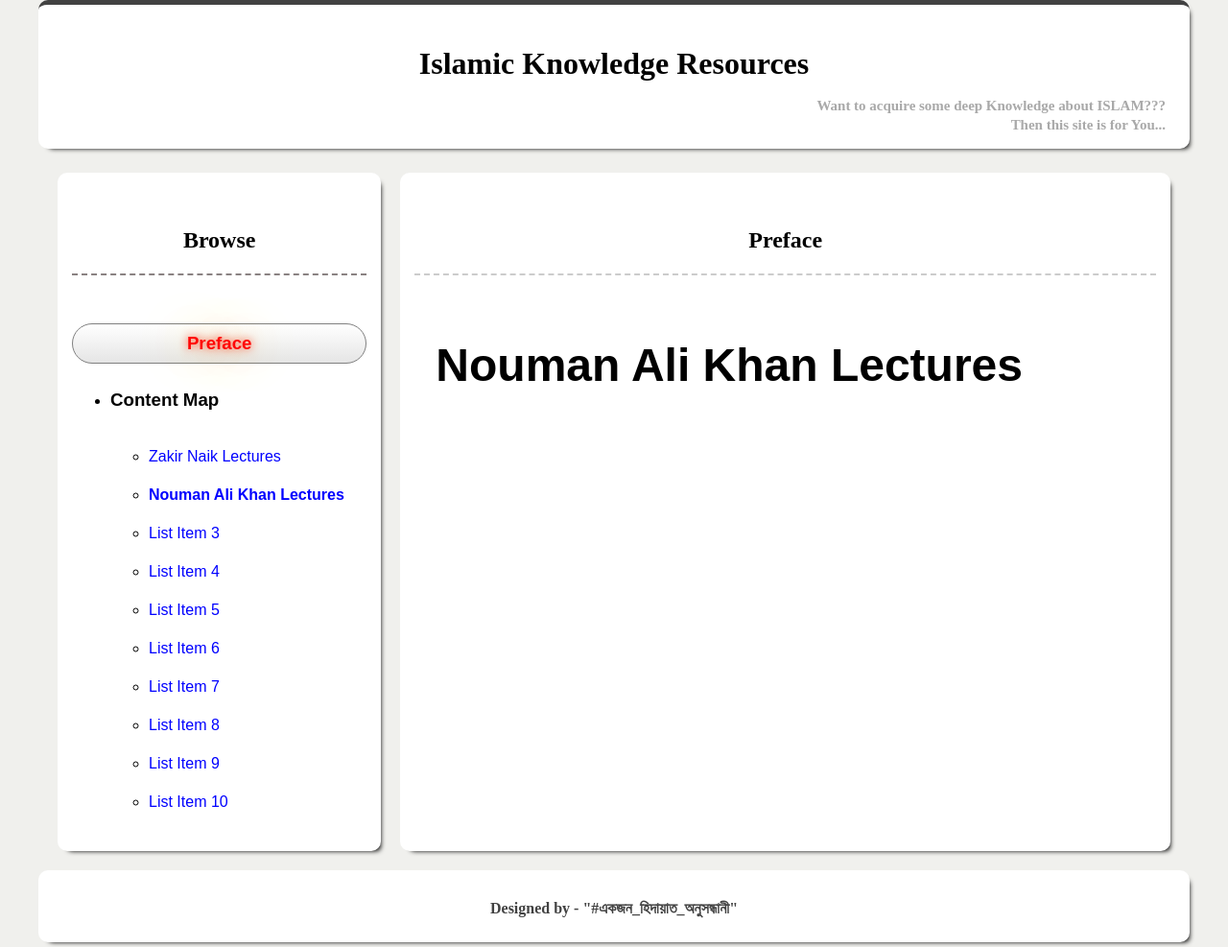
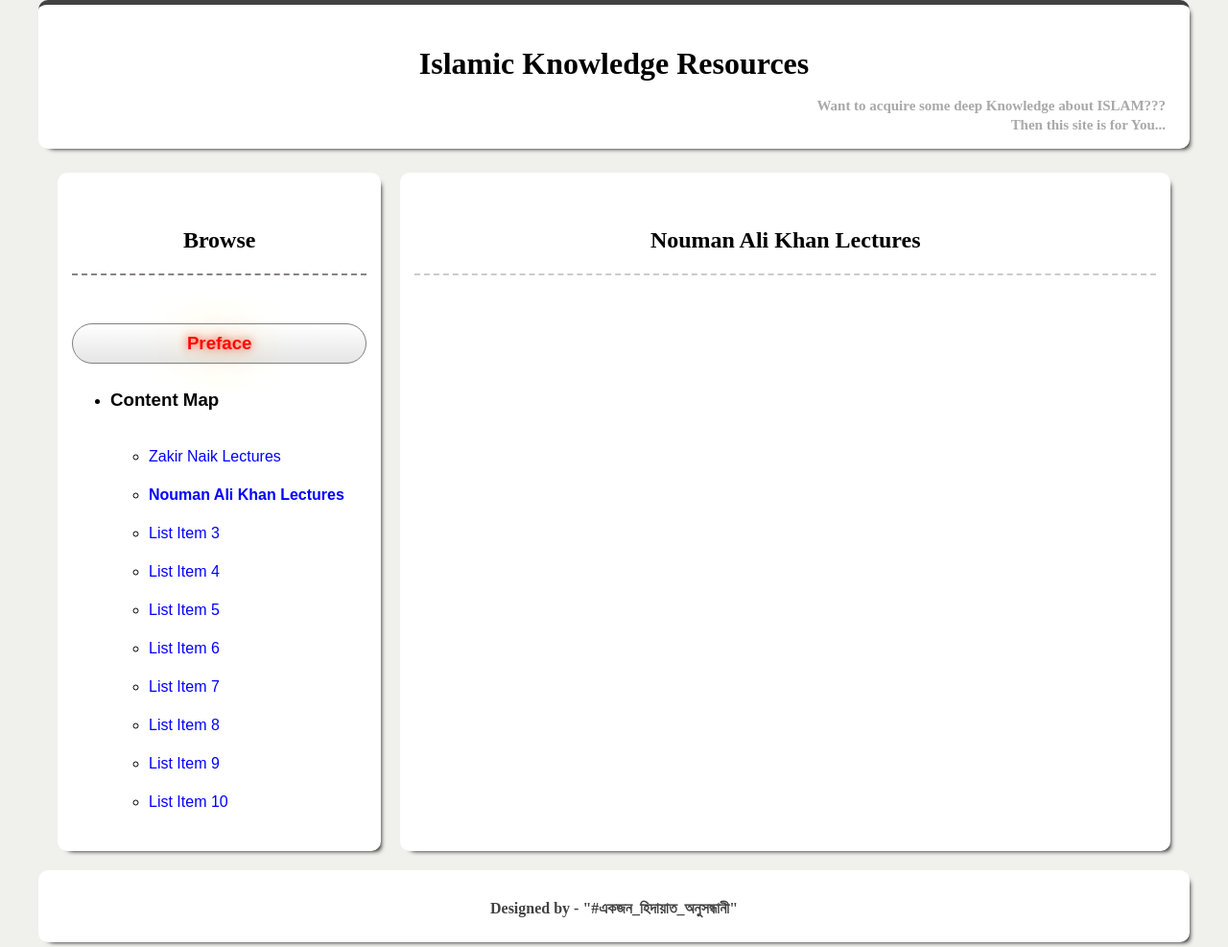
Before and after one commit to arman-bhaai/islamic-knowledge-resources, a Jekyll site: the page built from nouman-ali-khan-lectures.html, in a window 1280 px wide. Shown: the whole page at 96% size. Built offline with Jekyll 4.4.1, drawn with Linux system fonts in a browser that asks for light colours; some web fonts are replaced.

Commit message:
added dynamic title for every page

```diff
--- a/_layouts/default.html
+++ b/_layouts/default.html
@@ -5,7 +5,7 @@
 	<link rel="stylesheet" type="text/css" href="{{ site.baseurl }}/styles/normalize.css">
 	<link rel="stylesheet" type="text/css" href="{{ site.baseurl }}/styles/animate.css">
 	<link rel="stylesheet" type="text/css" href="{{ site.baseurl }}/styles/style.css">
-	<link href="https://fonts.maateen.me/bangla/font.css" rel="stylesheet">
+	<link href="https://fonts.maateen.me/charukola-ultra-light/font.css" rel="stylesheet">
 
 </head>
 <body>
@@ -22,7 +22,7 @@
 
 				<section>
 					<div id="content-header">
-						<h2>Preface</h2>
+						<h2>{% if page.title %}{{page.title}}{% endif %}</h2>
 					</div>
 					<div id="content-text">
 
--- a/index.html
+++ b/index.html
@@ -1,5 +1,6 @@
 ---
 layout: default
+title: Preface
 ---
 
 						<span>26th May, 2018...</span><br><br>
--- a/nouman-ali-khan-lectures.html
+++ b/nouman-ali-khan-lectures.html
@@ -1,4 +1,4 @@
 ---
 layout: default
+title: Nouman Ali Khan Lectures
 ---
-        <h1>Nouman Ali Khan Lectures</h1>
--- a/zakir-naik-lectures.html
+++ b/zakir-naik-lectures.html
@@ -2,5 +2,3 @@
 layout: default
 title: Zakir Naik Lectures
 ---
-
-        <h1>Zakir Naik's Lectures</h1>
```
